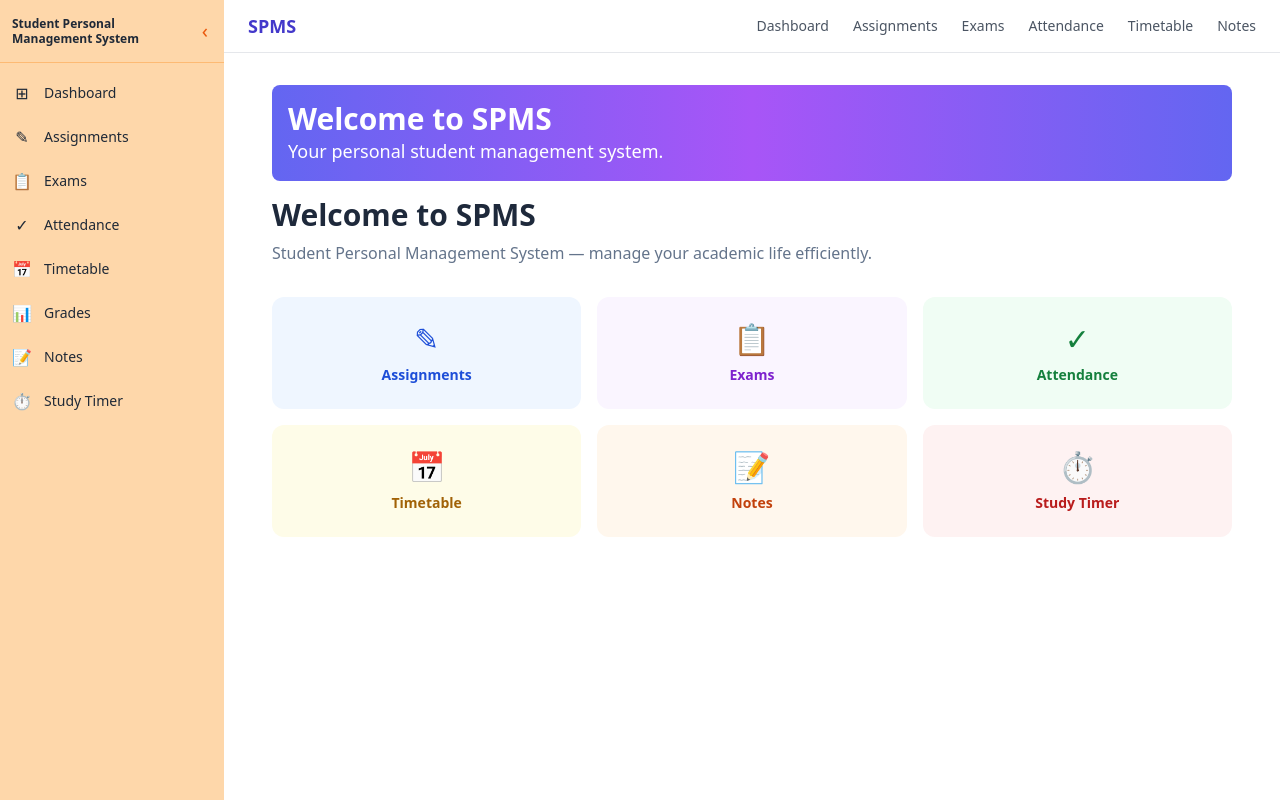
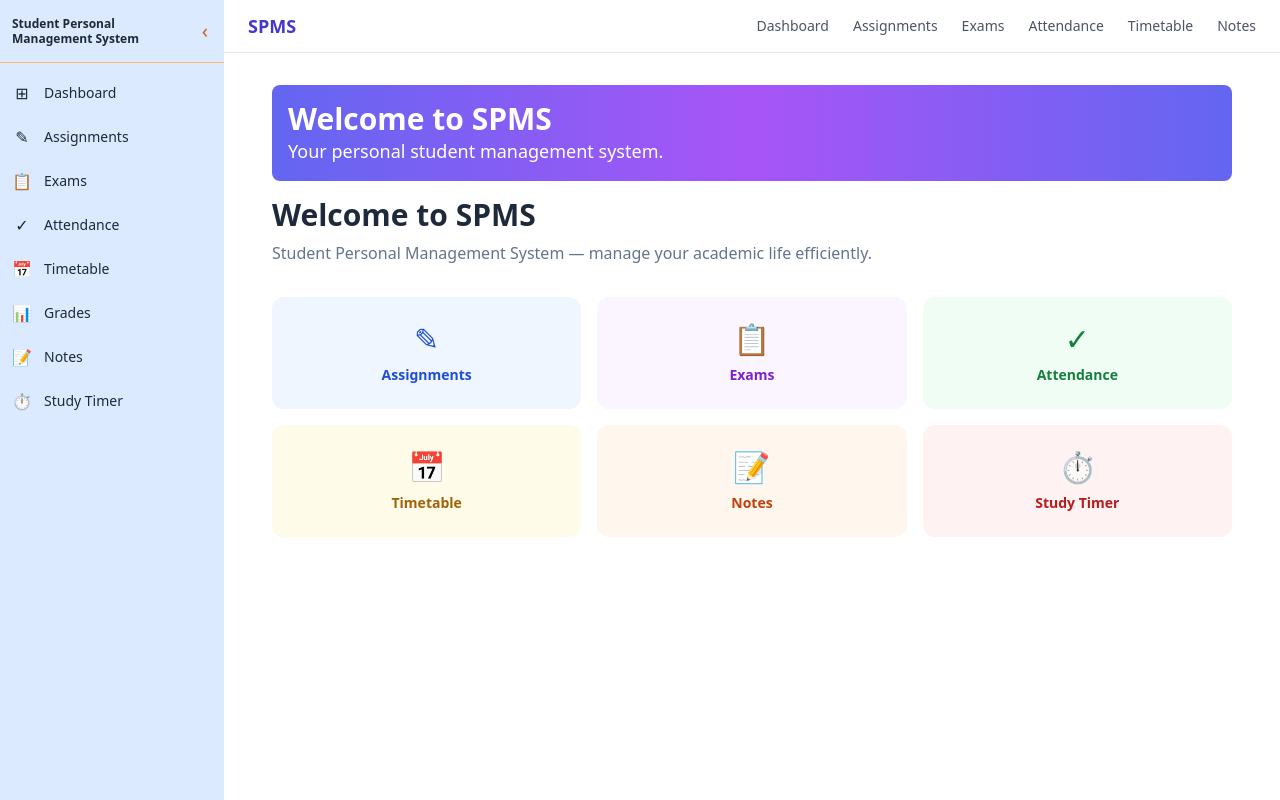
Before and after one commit to bhuvaneshsharma-noi/spms-ai-pipeline, a Next.js app in the folder spms-app/: page / in a window 1280 px wide. Built offline with nearby package versions, Linux system fonts and the light colour scheme.

Commit message:
AI pipeline v2: implement SPMS-38

```diff
--- a/spms-app/app/components/Sidebar.tsx
+++ b/spms-app/app/components/Sidebar.tsx
@@ -18,7 +18,7 @@ export default function Sidebar() {
   const [open, setOpen] = useState(true);
 
   return (
-    <aside className={`bg-orange-200 text-gray-800 sticky top-0 h-screen flex-shrink-0 flex flex-col transition-all duration-300 ${open ? "w-56" : "w-14"}`}>
+    <aside className={`bg-blue-100 text-gray-800 sticky top-0 h-screen flex-shrink-0 flex flex-col transition-all duration-300 ${open ? "w-56" : "w-14"}`}>
       <div className="flex items-center justify-between px-3 py-4 border-b border-orange-300">
         {open && <span className="text-xs font-bold leading-tight">Student Personal<br />Management System</span>}
         <button onClick={() => setOpen(!open)} className="ml-auto text-orange-600 hover:text-gray-900 text-xl px-1" title={open ? "Collapse" : "Expand"}>
```
